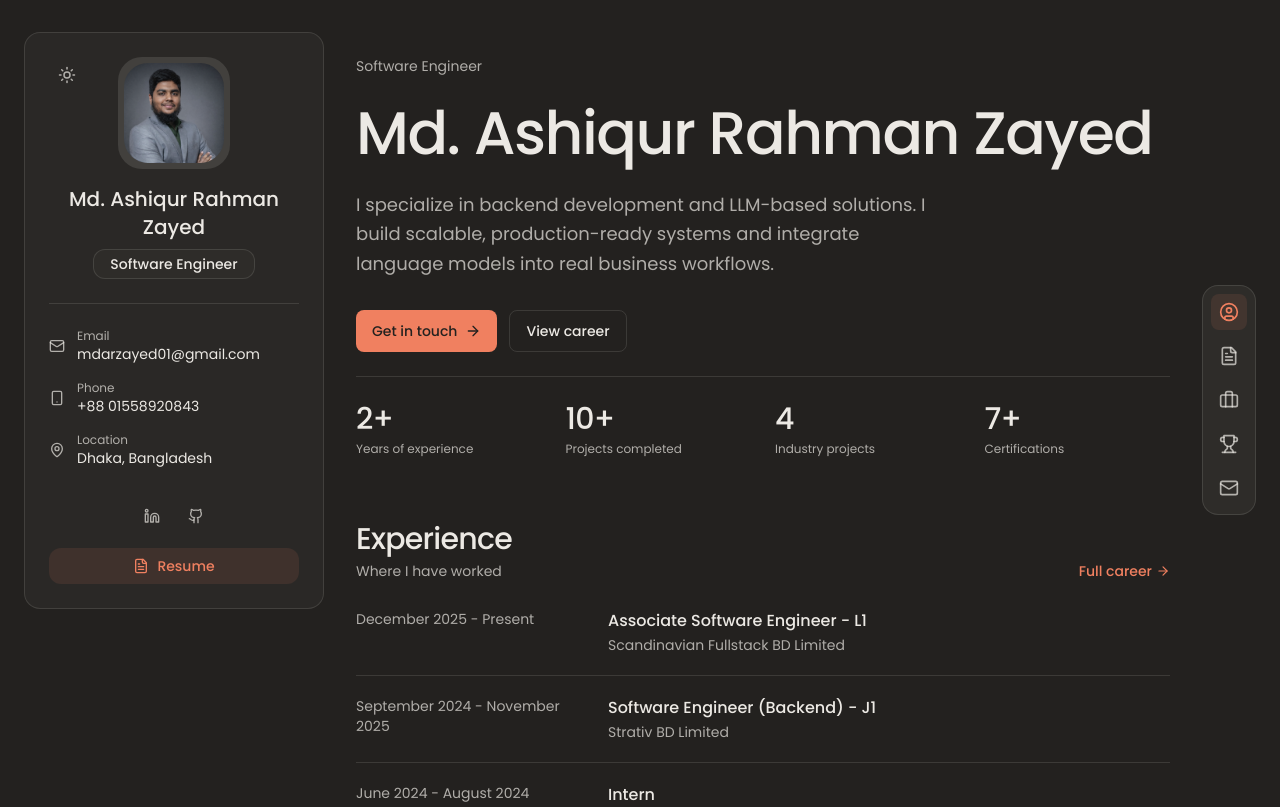
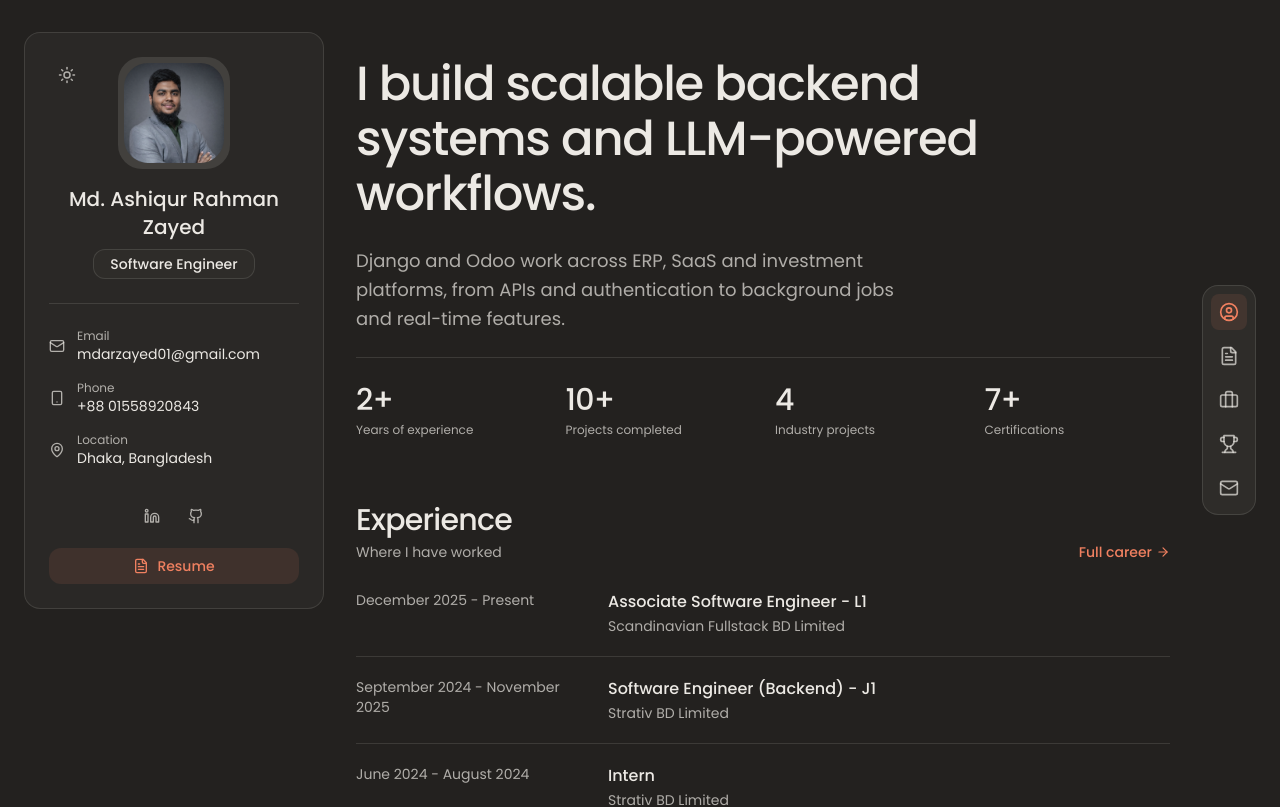
Before and after one commit to MdAshiqurRahmanZayed/mdzayed, a Next.js app: page / in a window 1280 px wide. Shown: the top 807 px of the page. Built offline with nearby package versions, Linux system fonts and the light colour scheme.

Commit message:
refactor: hero headline instead of repeating name, role and buttons

```diff
--- a/components/layout/Sidebar.tsx
+++ b/components/layout/Sidebar.tsx
@@ -33,7 +33,7 @@ export default function Sidebar() {
         </motion.div>
 
         <div className="text-center mb-2">
-          <h1 className="text-xl font-medium">{profile.name}</h1>
+          <p className="text-xl font-medium">{profile.name}</p>
           <p className="text-sm px-4 py-1 rounded-xl bg-card border border-border font-medium mt-2 inline-block">
             {profile.role}
           </p>
--- a/components/sections/About.tsx
+++ b/components/sections/About.tsx
@@ -8,7 +8,7 @@ import Link from "next/link";
 import { ArrowRight, ArrowUpRight } from "lucide-react";
 
 export default function About() {
-  const { profile, about, experience, industrialProjects, projects } = portfolioData;
+  const { about, experience, industrialProjects, projects } = portfolioData;
 
   return (
     <motion.div
@@ -19,30 +19,12 @@ export default function About() {
     >
       {/* HERO */}
       <motion.section variants={item} className="space-y-6 pt-2 md:pt-6">
-        <p className="text-sm text-foreground/70">
-          {profile.role}
-        </p>
-        <h1 className="text-4xl font-medium leading-[1.1] tracking-tight md:text-6xl">
-          {profile.name}
+        <h1 className="max-w-2xl text-3xl font-medium leading-[1.15] tracking-tight md:text-5xl">
+          {about.headline}
         </h1>
         <p className="max-w-xl text-base leading-relaxed text-foreground/70 md:text-lg">
           {about.bio}
         </p>
-        <div className="flex flex-wrap gap-3 pt-2">
-          <Link
-            href="/contact"
-            className="inline-flex items-center gap-2 rounded-lg bg-highlight px-4 py-2.5 text-sm font-medium text-background transition-opacity hover:opacity-90 focus-visible:outline-2 focus-visible:outline-offset-2 focus-visible:outline-highlight"
-          >
-            Get in touch
-            <ArrowRight size={16} />
-          </Link>
-          <Link
-            href="/career"
-            className="inline-flex items-center gap-2 rounded-lg border border-border px-4 py-2.5 text-sm font-medium transition-colors hover:border-highlight hover:text-highlight focus-visible:outline-2 focus-visible:outline-offset-2 focus-visible:outline-highlight"
-          >
-            View career
-          </Link>
-        </div>
 
         {/* HIGHLIGHTS */}
         <dl className="grid grid-cols-2 gap-x-6 gap-y-5 border-t border-border pt-6 md:grid-cols-4">
--- a/data/portfolio.ts
+++ b/data/portfolio.ts
@@ -15,7 +15,8 @@ export const portfolioData = {
     ],
   },
   about: {
-    bio: "I specialize in backend development and LLM-based solutions. I build scalable, production-ready systems and integrate language models into real business workflows.",
+    headline: "I build scalable backend systems and LLM-powered workflows.",
+    bio: "Django and Odoo work across ERP, SaaS and investment platforms, from APIs and authentication to background jobs and real-time features.",
     stats: [
       { label: "Years of experience", value: "2+", href: "/career" },
       { label: "Projects completed", value: "10+", href: "/creative-showcase" },
```
